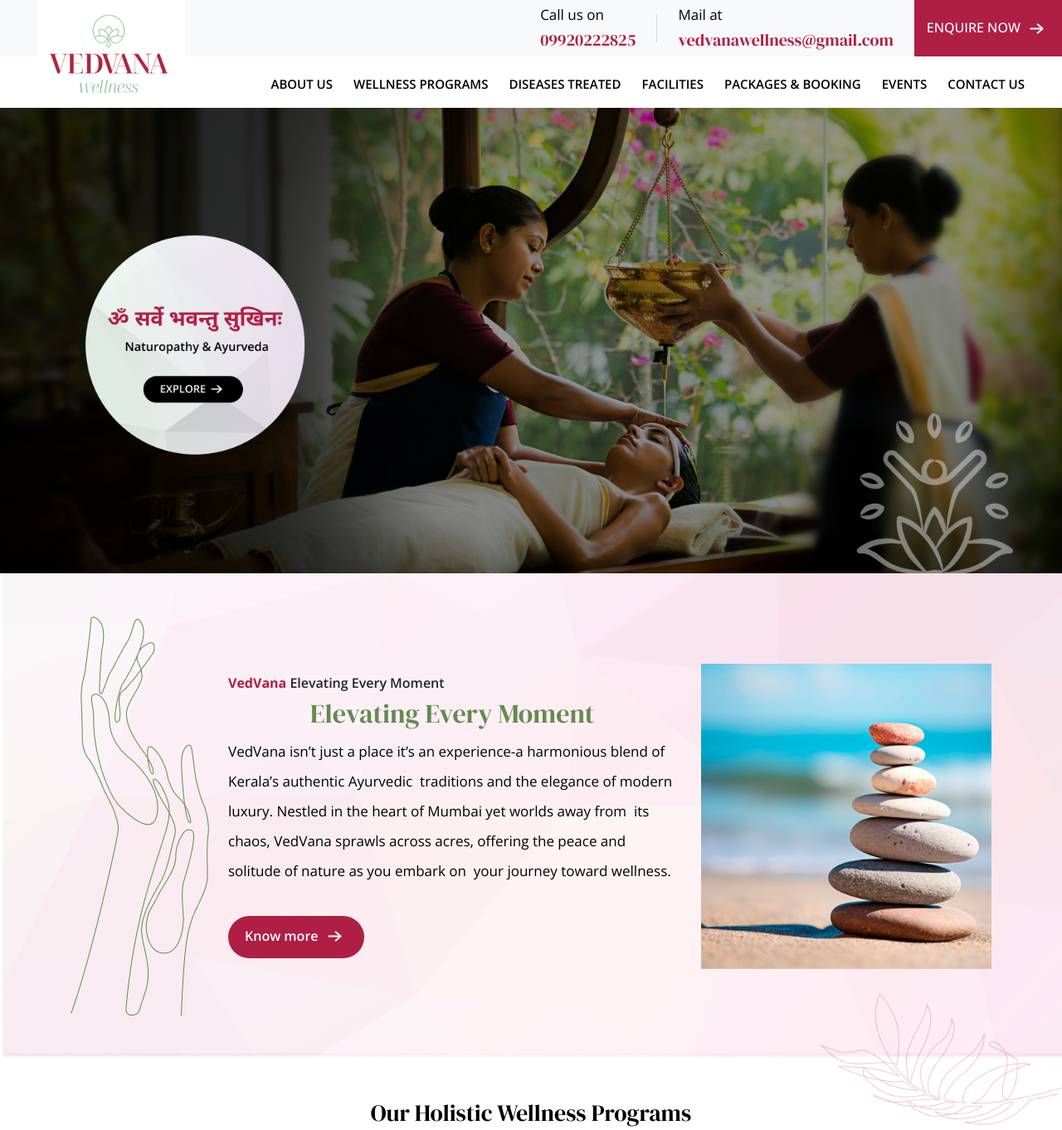
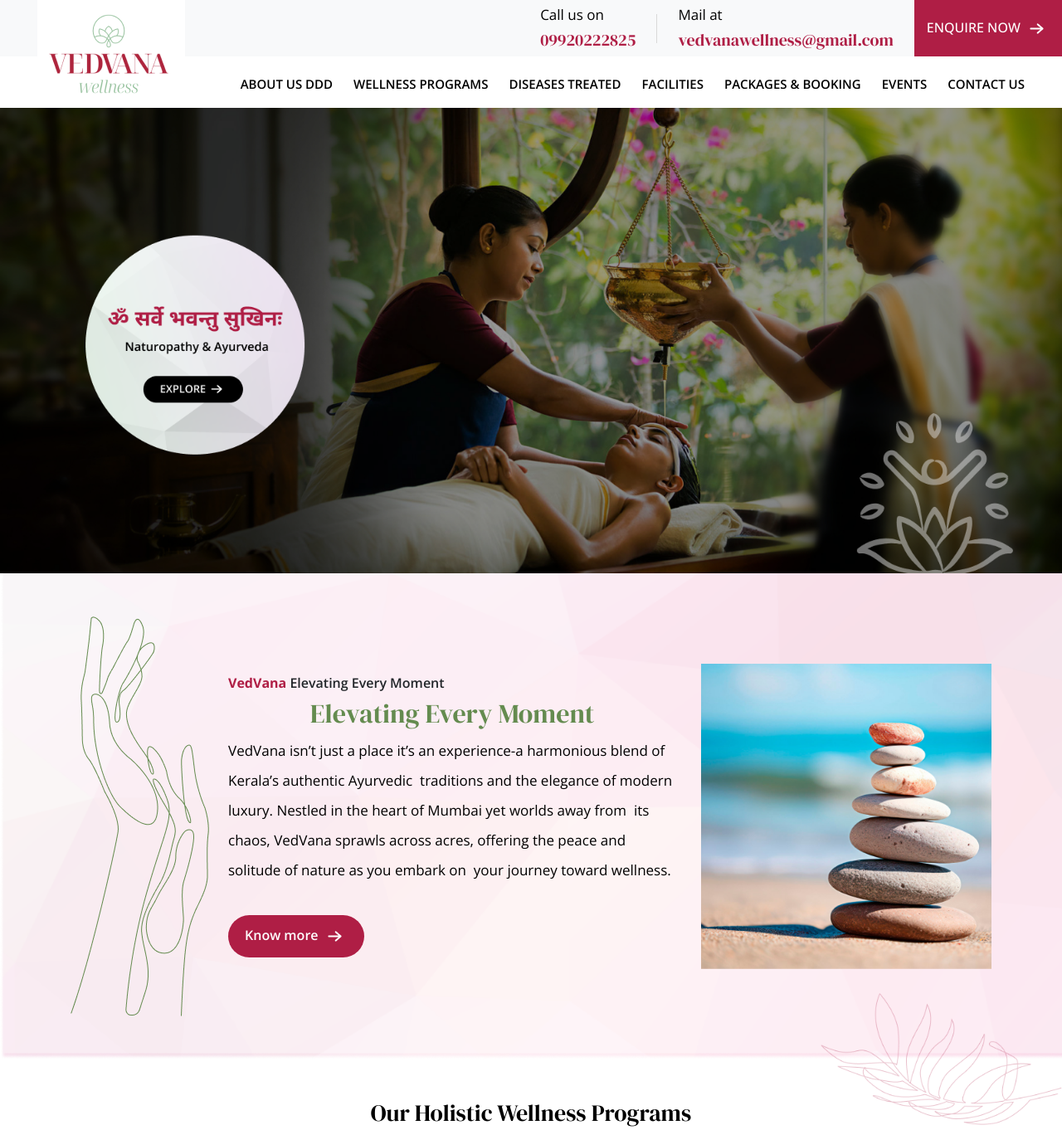
Before and after one commit to krushantvamja/project, a PHP site: page / in a window 1280 px wide. Shown: the top 1362 px of the page at 83% size. Run offline with PHP 8.4, Linux system fonts and the light colour scheme; some libraries are stand-ins or nearby versions.

Commit message:
Update "About Us" link text in navigation

```diff
--- a/index.php
+++ b/index.php
@@ -80,7 +80,7 @@ if (isset($_GET['msg'])) {
     <nav class="navbar m-0 p-0 navbar-expand-lg">
        <div></div>
       <div class="divTwo">
-        <a href="about.php">About Us </a>
+        <a href="about.php">About Us  ddd</a>
         <a href="#WellnessPrograms"> Wellness Programs</a>
         <a href="#DiseasesTreated">Diseases Treated</a>
         <a href="facilities.php">Facilities</a>
```
